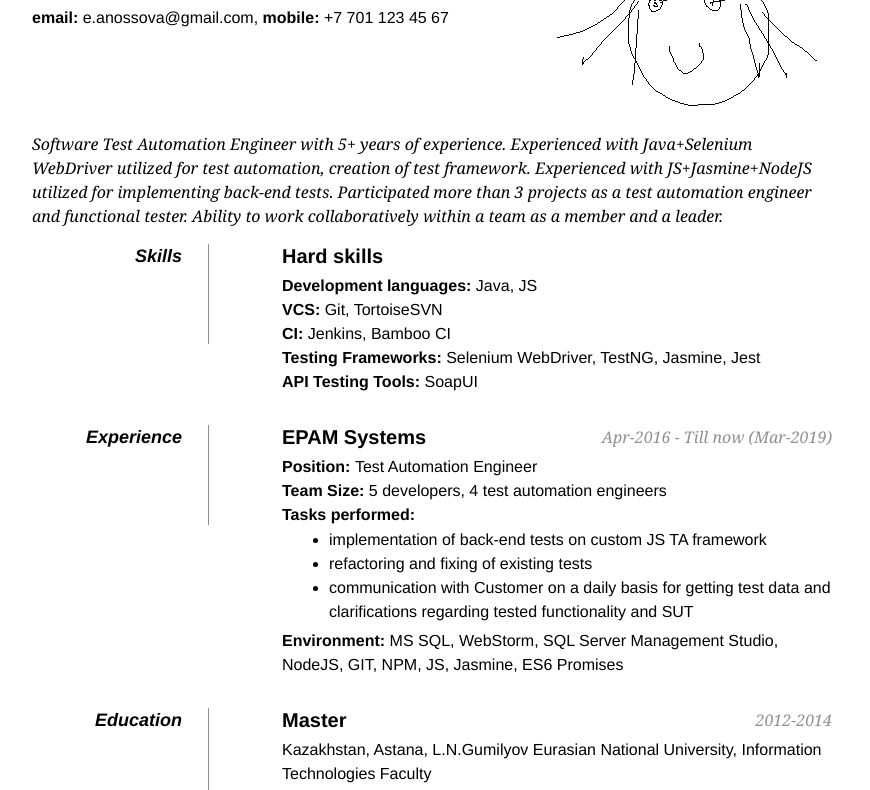
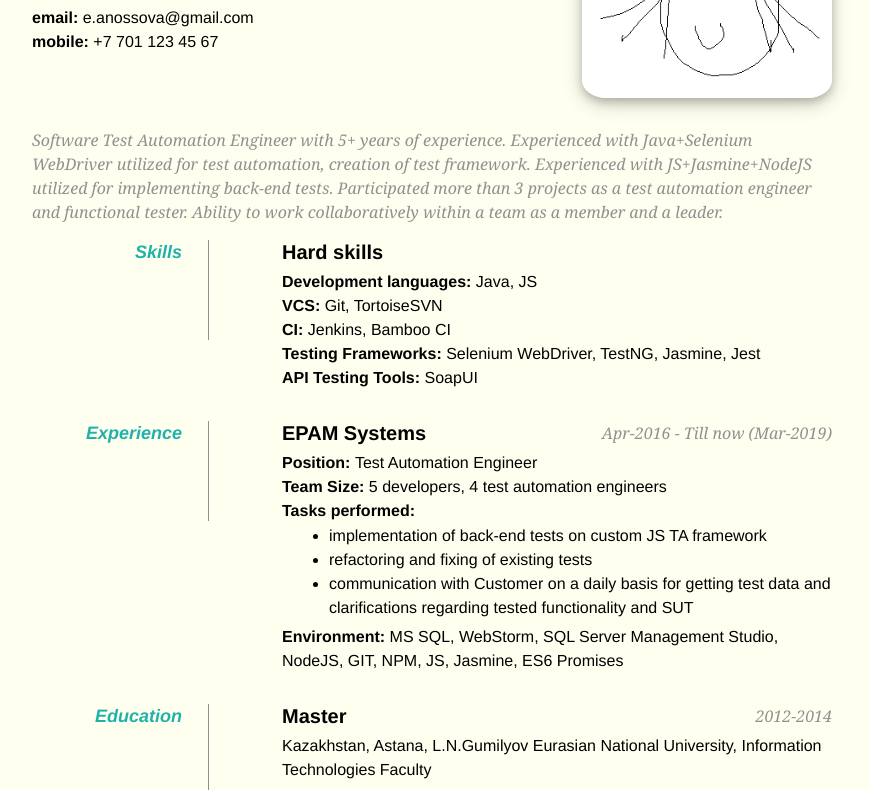
Before and after one commit to yevgeniyaa/rsschool-2019Q1-cv, a plain HTML site: page index.html in a window 1280 px wide. Shown: the part 91-881 px from the top of the page, without its empty margins (208-1078 px from the left). Drawn offline with Linux system fonts and the light colour scheme.

Commit message:
refactor: update colors, add img format

```diff
--- a/index.html
+++ b/index.html
@@ -10,7 +10,10 @@
     <img class="photo" src="photo.png" alt="Photo"/>
     <div id="contacts">
         <h1>Yevgeniya Anossova</h1>
-        <p><strong>email: </strong>e.anossova@gmail.com, <strong>mobile: </strong>+7 701 123 45 67</p>
+        <p>
+            <strong>email: </strong>e.anossova@gmail.com<br>
+            <strong>mobile: </strong>+7 701 123 45 67
+        </p>
     </div>
     <div id="summary">
         <p>Software Test Automation Engineer with 5+ years of experience. Experienced with Java+Selenium WebDriver
--- a/style.css
+++ b/style.css
@@ -1,6 +1,8 @@
 body {
     font: 16px "Helvetica", "Arial", sans-serif;
     line-height: 24px;
+
+    background-color: ivory;
 }
 
 #cv {
@@ -10,7 +12,11 @@ body {
 
 .photo {
     float: right;
-    margin: -30px 0 0 0;
+    margin: -30px 0 30px 0;
+    width: 250px;
+
+    border-radius: 10%;
+    box-shadow: 0 4px 8px 0 rgba(0, 0, 0, 0.2), 0 6px 20px 0 rgba(0, 0, 0, 0.19);
 }
 
 h1 {
@@ -21,7 +27,7 @@ h1 {
     font-size: 42px;
     letter-spacing: -2px;
 
-    border-bottom: 1px solid #909090;
+    border-bottom: 1px solid lightseagreen;
 }
 
 p {
@@ -34,6 +40,7 @@ p {
 
     font-style: italic;
     font-family: "Georgia", "Arial", sans-serif;
+    color: #909090;
 }
 
 .clear {
@@ -50,6 +57,7 @@ dt {
     font-weight: bold;
     font-size: 18px;
     text-align: right;
+    color: lightseagreen;
 
     border-right: 1px solid #909090;
 }
```
